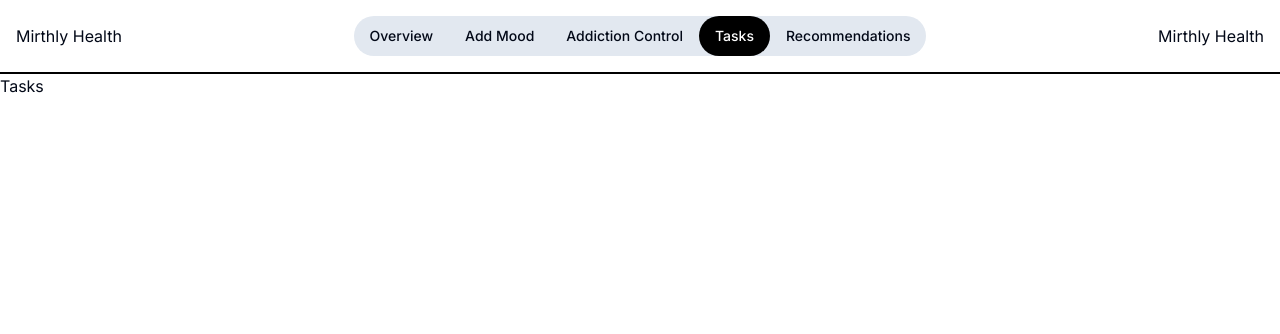
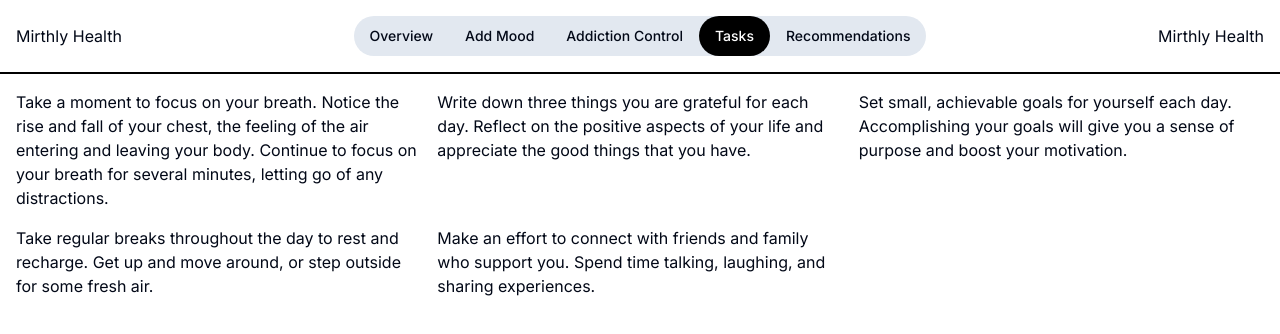
Before and after one commit to Mirthly-Inc/Mirthly-Health, a Next.js app in the folder mirthlyhealth/: page /tasks in a window 1280 px wide. Shown: the top 334 px of the page. Built offline with nearby package versions, Linux system fonts and the light colour scheme.

Commit message:
State Management

```diff
--- a/mirthlyhealth/app/dashboard/page.tsx
+++ b/mirthlyhealth/app/dashboard/page.tsx
@@ -1,24 +1,28 @@
-import { NavigationMenuDemo } from '@/components/Navigation';
+"use client";
+import { NavigationMenuDemo } from "@/components/Navigation";
+import { useData } from "@/utils/dataContext";
+const Dashboard = () => {
+  const { data } = useData();
 
-const Dashboard = () => {
   return (
     <div>
       <NavigationMenuDemo />
-      <div className='p-4'>
+      <div className="p-4">
         <div>Hello Prem</div>
-        <div className='text-xl'>Good Morning</div>
-        <div className='p-4 flex border-black border-2 rounded-xl'>
-          <div className='flex flex-col basis-1/2 gap-3 h-[450px] border-black border-2 rounded-xl'>
-            <div className='flex gap-3 basis 1/10 h-[50px] border-black border-2 rounded-xl'>
-              <div className='basis-1/3'>Stress Level</div>
-              <div className='basis-1/3'>Stress Level</div>
-              <div className='basis-1/3'>Stress Level</div>
+        {console.log(data)}
+        <div className="text-xl">Good Morning</div>
+        <div className="p-4 flex border-black border-2 rounded-xl">
+          <div className="flex flex-col basis-1/2 gap-3 h-[450px] border-black border-2 rounded-xl">
+            <div className="flex gap-3 basis 1/10 h-[50px] border-black border-2 rounded-xl">
+              <div className="basis-1/3">Stress Level</div>
+              <div className="basis-1/3">Stress Level</div>
+              <div className="basis-1/3">Stress Level</div>
             </div>
-            <div className='basis-9/10 h-full border-black border-2 rounded-xl'>
+            <div className="basis-9/10 h-full border-black border-2 rounded-xl">
               Graph
             </div>
           </div>
-          <div className='basis-1/2'>
+          <div className="basis-1/2">
             <div></div>
           </div>
         </div>
--- a/mirthlyhealth/app/layout.tsx
+++ b/mirthlyhealth/app/layout.tsx
@@ -1,15 +1,16 @@
-import type { Metadata } from 'next';
-import { Inter as FontSans } from 'next/font/google';
-import './globals.css';
-import { cn } from '@/lib/utils';
+import type { Metadata } from "next";
+import { Inter as FontSans } from "next/font/google";
+import "./globals.css";
+import { cn } from "@/lib/utils";
+import { DataProvider } from "@/utils/dataContext";
 
 const fontSans = FontSans({
-  subsets: ['latin'],
-  variable: '--font-sans',
+  subsets: ["latin"],
+  variable: "--font-sans",
 });
 export const metadata: Metadata = {
-  title: 'Mirthly Health',
-  description: 'Your Personalized mental health partner',
+  title: "Mirthly Health",
+  description: "Your Personalized mental health partner",
 };
 
 export default function RootLayout({
@@ -18,15 +19,17 @@ export default function RootLayout({
   children: React.ReactNode;
 }>) {
   return (
-    <html lang='en'>
+    <html lang="en">
+      <DataProvider>
         <body
           className={cn(
-          'min-h-screen bg-background font-sans antialiased',
+            "min-h-screen bg-background font-sans antialiased",
             fontSans.variable
           )}
         >
           {children}
         </body>
+      </DataProvider>
     </html>
   );
 }
--- a/mirthlyhealth/app/tasks/page.tsx
+++ b/mirthlyhealth/app/tasks/page.tsx
@@ -1,10 +1,49 @@
+"use client";
+
 import { NavigationMenuDemo } from "@/components/Navigation";
+// import { useData } from "@/utils/dataContext";
 
+const data = {
+  tasks: [
+    {
+      shortform: "",
+      longform:
+        "Take a moment to focus on your breath. Notice the rise and fall of your chest, the feeling of the air entering and leaving your body. Continue to focus on your breath for several minutes, letting go of any distractions.",
+    },
+    {
+      shortform: "",
+      longform:
+        "Write down three things you are grateful for each day. Reflect on the positive aspects of your life and appreciate the good things that you have.",
+    },
+    {
+      shortform: "",
+      longform:
+        "Set small, achievable goals for yourself each day. Accomplishing your goals will give you a sense of purpose and boost your motivation.",
+    },
+    {
+      shortform: "",
+      longform:
+        "Take regular breaks throughout the day to rest and recharge. Get up and move around, or step outside for some fresh air.",
+    },
+    {
+      shortform: "",
+      longform:
+        "Make an effort to connect with friends and family who support you. Spend time talking, laughing, and sharing experiences.",
+    },
+  ],
+};
 const page = () => {
+  // const { data } = useData();
   return (
     <div>
       <NavigationMenuDemo />
-      Tasks
+      {data && (
+        <div className="p-4 grid grid-cols-3 gap-4">
+          {data.tasks.map((solo) => (
+            <div key={solo.longform}>{solo.longform}</div>
+          ))}
+        </div>
+      )}
     </div>
   );
 };
--- a/mirthlyhealth/components/Forms.tsx
+++ b/mirthlyhealth/components/Forms.tsx
@@ -25,6 +25,7 @@ import { Input } from "@/components/ui/input";
 import { cn } from "@/lib/utils";
 import { ArrowLeft, ArrowRight } from "lucide-react";
 import { analyze_data } from "@/utils/a";
+import { useData } from "@/utils/dataContext";
 
 const FormSchema = z.object({
   mood_level: z.string({
@@ -58,13 +59,28 @@ const FormSchema = z.object({
 
 export function CardWithForm() {
   const [formlevel, setFormlevel] = React.useState(0);
+  // const [loading, setLoading] = React.useState(false);
+  const { data, setData } = useData();
   const form = useForm<z.infer<typeof FormSchema>>({
     resolver: zodResolver(FormSchema),
   });
 
-  function onSubmit(data: z.infer<typeof FormSchema>) {
-    analyze_data(data);
-  }
+  // if (
+  //   lastSubmittedDate &&
+  //   !isSameDay(new Date(lastSubmittedDate), new Date())
+  // ) {
+  //   useDataStore.setState({
+  //     hasSubmittedToday: false,
+  //     lastSubmittedDate: null,
+  //   });
+  // }
+
+  const onSubmit = async (datas: z.infer<typeof FormSchema>) => {
+    console.log("Loading...");
+    const res = await analyze_data(datas);
+    setData(res);
+    console.log(res);
+  };
 
   return (
     <Card className="w-[350px]">
--- a/mirthlyhealth/package.json
+++ b/mirthlyhealth/package.json
@@ -21,6 +21,7 @@
     "@radix-ui/react-toast": "^1.1.5",
     "class-variance-authority": "^0.7.0",
     "clsx": "^2.1.0",
+    "date-fns": "^3.6.0",
     "langchain": "^0.1.33",
     "lucide-react": "^0.368.0",
     "next": "14.2.1",
--- /dev/null
+++ b/mirthlyhealth/utils/dataContext.tsx
@@ -0,0 +1,31 @@
+"use client";
+
+import { createContext, useContext, useState } from "react";
+
+interface DataContextValue {
+  data: any | null;
+  setData: (data: any) => void;
+}
+
+const DataContext = createContext<DataContextValue>({
+  data: null,
+  setData: () => {},
+});
+
+export const DataProvider = ({ children }: { children: React.ReactNode }) => {
+  const [data, setData] = useState<any | null>(null);
+
+  return (
+    <DataContext.Provider value={{ data, setData }}>
+      {children}
+    </DataContext.Provider>
+  );
+};
+
+export const useData = () => {
+  const context = useContext(DataContext);
+  if (!context) {
+    throw new Error("useData must be used within a DataProvider");
+  }
+  return context;
+};
```
Also changed, not shown: mirthlyhealth/utils/a.ts (+9 -5 lines), 1 other file (tests, documents, lock files or other folders). Lines whose indentation alone changed are shown as unchanged.
